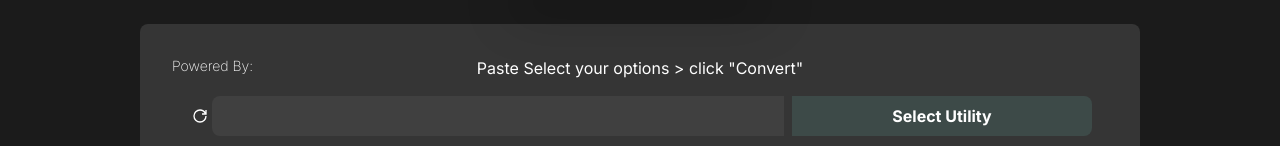
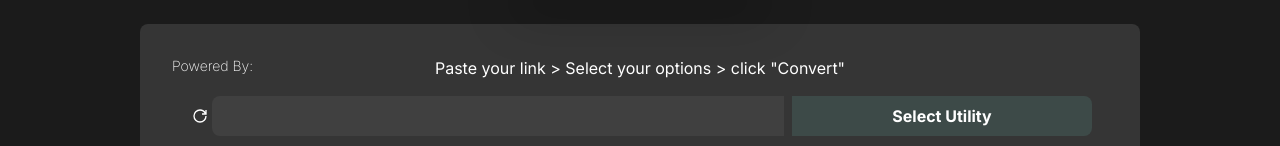
Before and after one commit to damonwindsor97/linkify.gg, a React (Vite) app: page / in a window 1280 px wide. Shown: the part 768-914 px from the top of the page. Built offline with nearby package versions, Linux system fonts and the light colour scheme.

Commit message:
Spelling mistake

```diff
--- a/src/components/Converter.jsx
+++ b/src/components/Converter.jsx
@@ -320,7 +320,7 @@ function Converter() {
             {selectedUtility === 40 && " Linkify"}
           </p>
 
-          <p className="font-inter text-white mb-4 mt-4 md:mt-0 text-sm md:text-base">Paste Select your options &gt; click "Convert"</p>
+          <p className="font-inter text-white mb-4 mt-4 md:mt-0 text-sm md:text-base">Paste your link &gt; Select your options &gt; click "Convert"</p>
           <p className='absolute right-0 top-0 cursor-pointer p-1 rounded text-white hover:bg-gray-600 active:bg-gray-700' onClick={resetState}><GrPowerReset/></p>
 
 
```
